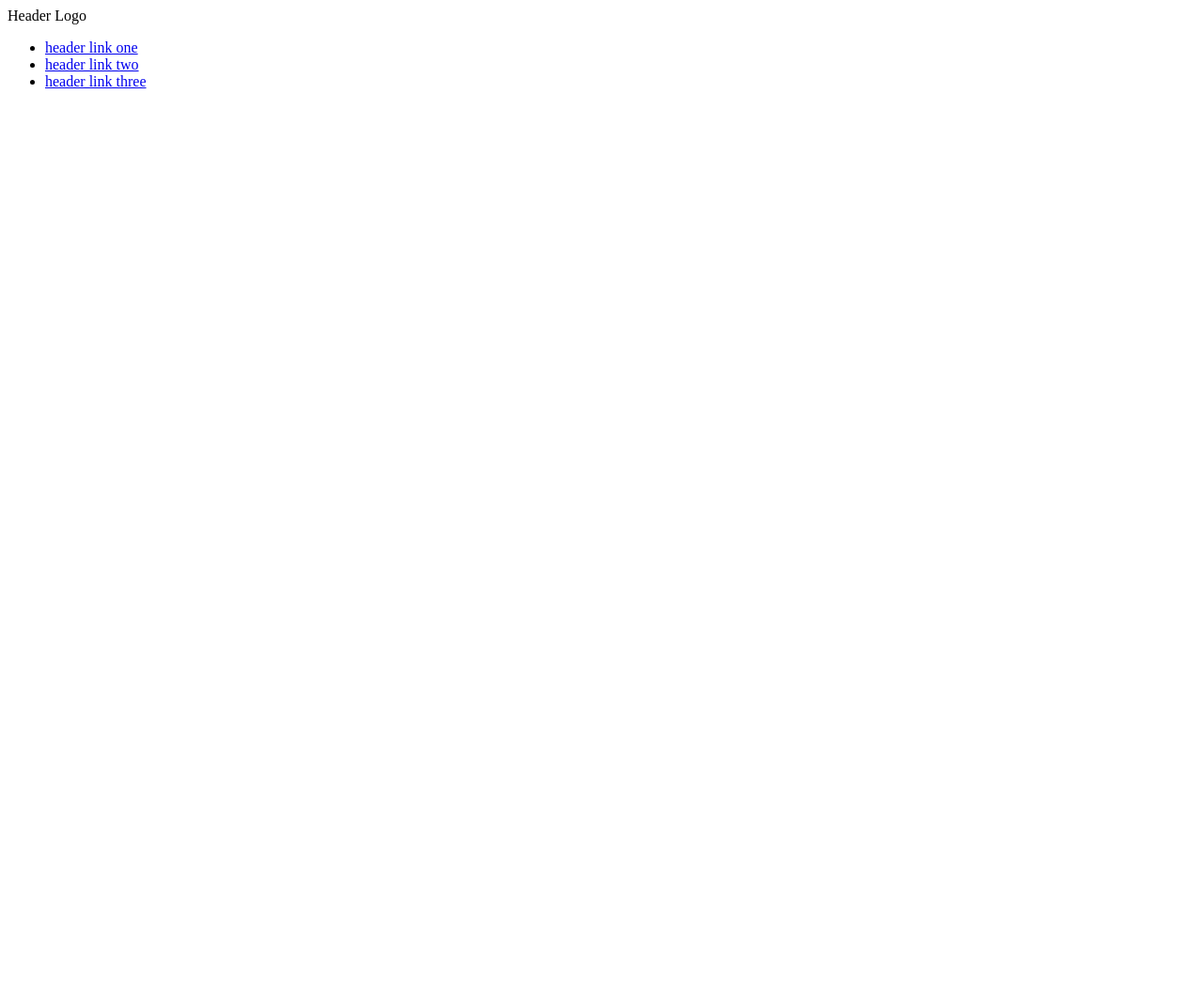
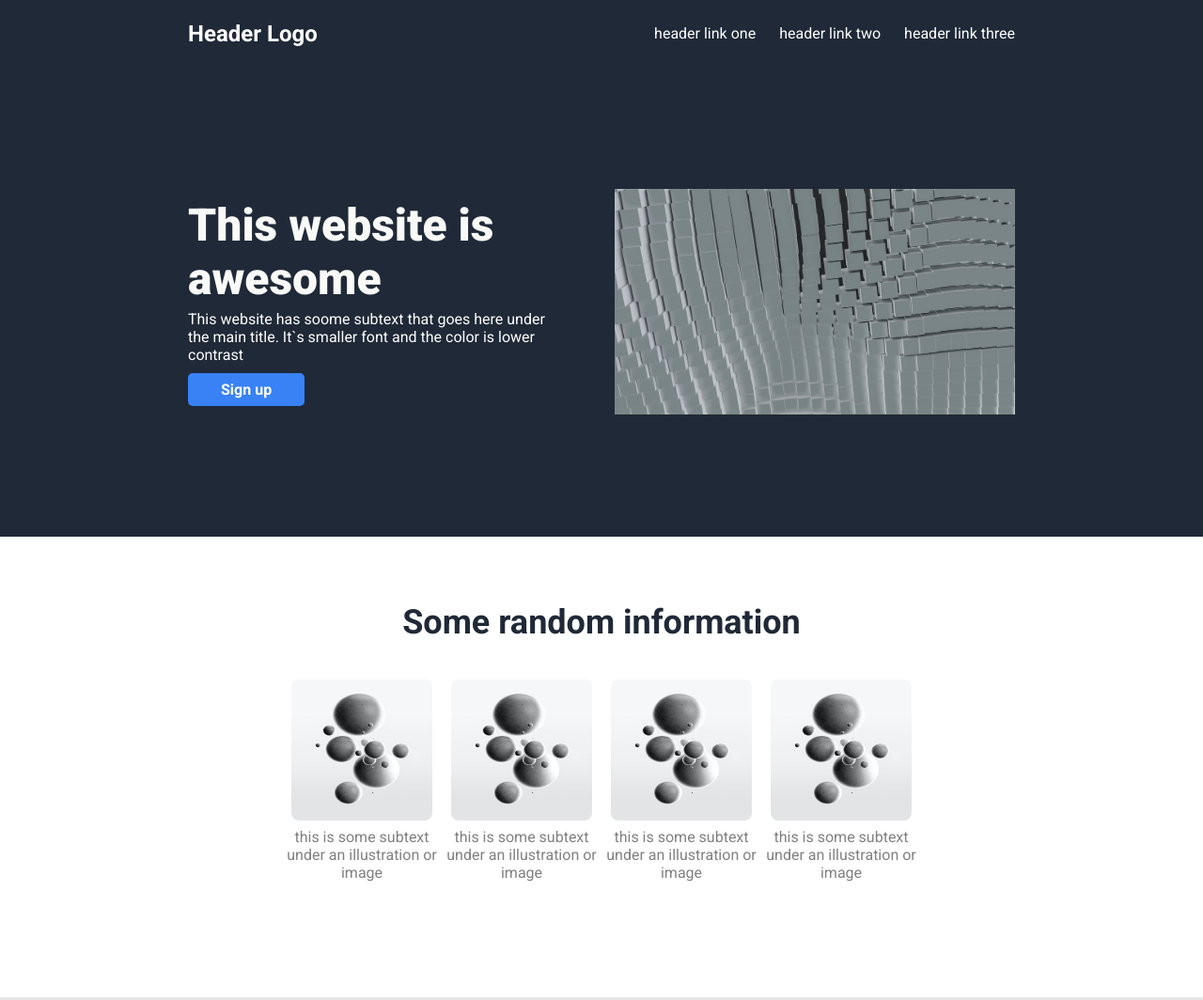
Before and after one commit to kgiy/Landing-Page, a plain HTML site: page index.html in a window 1280 px wide. Shown: the top 1064 px of the page at 94% size. Before the commit the page ends 800 px from the top, so only its background shows below. Drawn offline with Linux system fonts and the light colour scheme.

Commit message:
Add information, quote, sign up

```diff
--- a/index.html
+++ b/index.html
@@ -1,6 +1,8 @@
 <!DOCTYPE html>
 <html lang="en">
-  <head></head>
+  <head>
+    <link rel="stylesheet" href="style.css">
+  </head>
   <body>
     <div class="header">
       <div class="logo">Header Logo</div>
@@ -12,5 +14,58 @@
         </ul>
       </div>
     </div>
+    <div class="second-row">
+      <div class="second-left">
+        <div>
+          <div class="awesome">This website is awesome</div>
+        </div>
+        <div class="subtext">
+          This website has soome subtext that goes here under the main title. It`s smaller font
+          and the color is lower contrast
+        </div>
+        <button>Sign up</button>
+      </div>
+      <div class="image">
+        <img class="photo" src="photo-1658577804731-80bb813dca36.avif">
+      </div>
+    </div>
+    <div class="information">
+      Some random information
+      <div class="information-container">
+        <div class="information-box">
+          <img class="illustration" src="illustration.avif">
+          this is some subtext under an illustration or image
+        </div>
+        <div class="information-box">
+          <img class="illustration" src="illustration.avif">
+          this is some subtext under an illustration or image
+        </div>
+        <div class="information-box">
+          <img class="illustration" src="illustration.avif">
+          this is some subtext under an illustration or image
+        </div>
+        <div class="information-box">
+          <img class="illustration" src="illustration.avif">
+          this is some subtext under an illustration or image
+        </div>
+      </div>
+    </div>
+    <div class="quote">
+      <p >This is an inspiring quote, or a tetimonial from a customer. Maybe it`s just a filling
+        up space, or maybe people will actually read it. Who knows? All I know is that
+        it looks nice.</p>
+      <p class="author">-Thor, God of Thunder</p>
+    </div>
+    <div class="sign-up-container">
+      <div class="action">
+        <div class="left-side">
+          <p class="first-line">Call to action! It`s time!</p>
+          <p class="second-line">Sign up for our product by clicking that button right over there!</p>
+        </div>
+        <div class="sign-up-button">
+          <button>Sign up</button>
+        </div>
+      </div>
+    </div>
   </body>
 </html>
--- /dev/null
+++ b/style.css
@@ -0,0 +1,127 @@
+@import url('https://fonts.googleapis.com/css2?family=Roboto:ital,wght@0,400;0,500;0,700;0,900;1,100&display=swap');
+body{
+  margin: 0;
+  font-family: Roboto;
+  height: 3000px;
+}
+.header, .second-row{
+  background-color: #1F2937;
+  color: white;
+  display: flex;
+  justify-content: space-between;
+  padding: 10px 200px;
+  align-items: center;
+}
+.logo{
+  font-weight: bold;
+  font-size: 24px;
+}
+ul{
+  display: flex;
+  list-style-type: none;
+  flex-direction: row;
+  gap: 25px;
+}
+a{
+  color: white;
+  text-decoration: none;
+}
+.second-row{
+  height: 480px;
+}
+.second-left{
+  margin-right: 50px;
+}
+.image{
+  height: 240px;
+}
+.photo{
+  height: 100%;
+}
+.awesome{
+  font-weight: 900;
+  font-size: 48px;
+  margin-bottom: 5px;
+  color: #F9FAF8;
+}
+.subtext{
+  font-size: 16px;
+  margin-bottom: 10px;
+}
+.second-left button{
+  background-color: #3882F6;
+  color: white;
+  font-weight: bold;
+  padding: 8px 35px;
+  border: none;
+  border-radius: 5px;
+  font-size: 16px;
+  font-family: Roboto;
+}
+.information{
+  padding: 70px 300px;
+  display: flex;
+  flex-direction: column;
+  align-items: center;
+  font-size: 36px;
+  font-weight: bold;
+  color: #1F2937;
+  height: 350px;
+}
+.information-container{
+  display: flex;
+  margin-top: 40px;
+}
+.information-box{
+  display: flex;
+  flex-direction: column;
+  align-items: center;
+  font-size: 16px;
+  font-weight: 100;
+  text-align: center;
+  color: gray;
+}
+.illustration{
+  height: 150px;
+  width: 150px;
+  border-radius: 8px;
+  margin-bottom: 8px;
+}
+.quote{
+  background-color:#E5E7EB;
+  height: 200px;
+  padding: 100px 250px;
+  display: flex;
+  flex-direction: column;
+  font-size: 34px;
+  font-style: italic;
+  color: #1F2937;
+  font-weight: ;
+}
+.author{
+  text-align: right;
+  font-size: 18px;
+  font-style: normal;
+  font-weight: bold;
+}
+.sign-up-container{
+  display: flex;
+  justify-content: center;
+  align-items: center;
+  padding: 50px 0px;
+  border: solid;
+  height: 200px;
+}
+.action{
+  background-color: #3882F6;
+  padding: 20px 50px;
+  display: flex;
+  justify-content: space-between;
+  align-items: center;
+  width: 850px;
+  border-radius: 8px;
+  color: white;
+}
+.first-line{
+  font-weight: bold;
+}
```
Also changed, not shown: illustration.avif (added), photo-1658577804731-80bb813dca36.avif (added).
